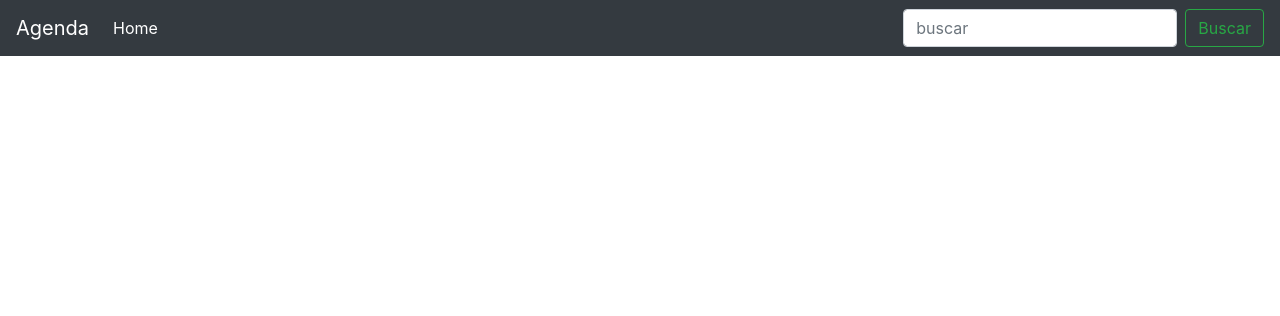
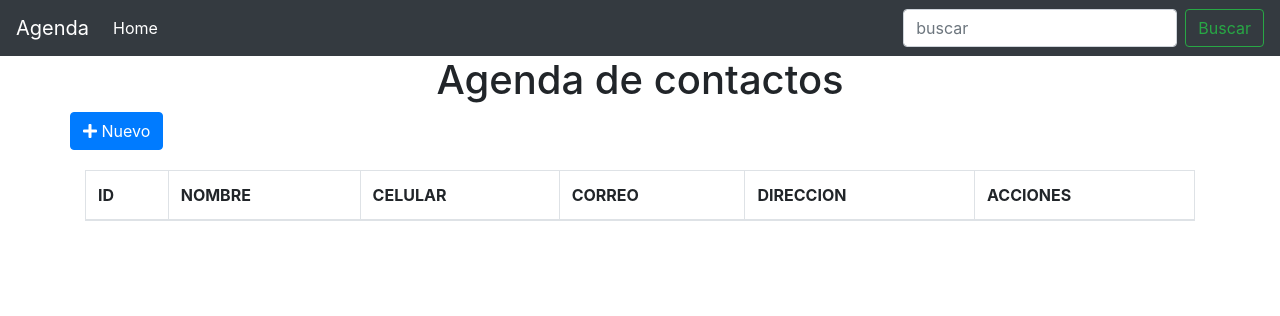
Before and after one commit to NikozV/agenda-incuyo-final, a PHP site: page / in a window 1280 px wide. Shown: the top 316 px of the page. Run offline with PHP 8.4, Linux system fonts and the light colour scheme; lists and menus that the app fills with data are empty; some libraries are stand-ins or nearby versions.

Commit message:
Dandole forma a la agenda

```diff
--- a/index.php
+++ b/index.php
@@ -8,6 +8,8 @@
     <title>Agenda - INCuyo</title>
     <!-- CSS -->
     <link rel="stylesheet" href="src/css/bootstrap.min.css">
+    <!-- <link rel="stylesheet" href="src/css/estilos.css"> -->
+    <link rel="stylesheet" href="https://use.fontawesome.com/releases/v5.5.0/css/all.css" integrity="sha384-B4dIYHKNBt8Bc12p+WXckhzcICo0wtJAoU8YZTY5qE0Id1GSseTk6S+L3BlXeVIU" crossorigin="anonymous">
 </head>
 <body>
 
@@ -45,6 +47,24 @@
 
     <div class="container">
 
+        <h1 class="text-center"> Agenda de contactos </h1>
+        <div class="row">
+            <a href="" class="btn btn-primary" data-toggle="modal"> <span class="fa fa-plus"></span> Nuevo</a>
+        </div>
+        <table class="table table-bordered table-striped" style="margin-top:20px;">
+            <thead>
+                <th>ID</th>
+                <th>NOMBRE</th>
+                <th>CELULAR</th>
+                <th>CORREO</th>
+                <th>DIRECCION</th>
+                <th>ACCIONES</th>
+                <tbody>
+
+                </tbody>
+            </thead>
+        </table>
+
     </div>
 
 </body>
```
Also changed, not shown: src/css/estilos.css (added, +1 -0 lines).
